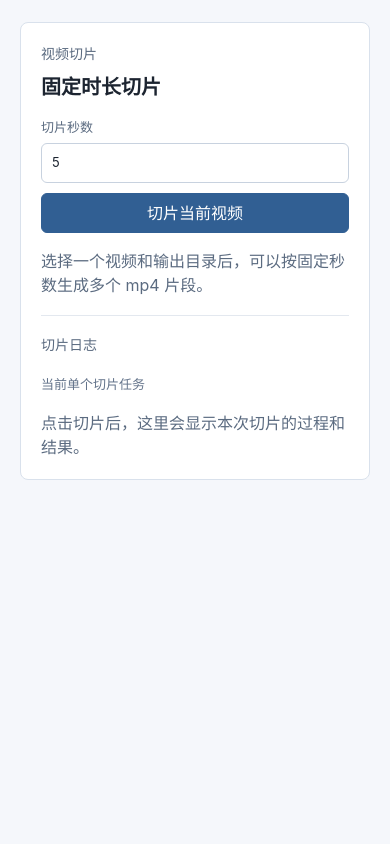
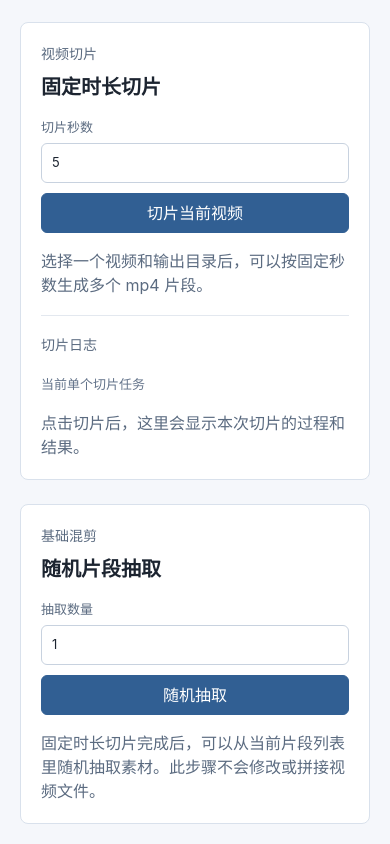
Before and after one commit to shisan3130186/local-video-remix-workbench, a Vue app: page / in a window 390 px wide. Shown: the part 1523-2367 px from the top of the page. Before the commit the page ends 2023 px from the top, so only its background shows below. Built offline with nearby package versions, Linux system fonts and the light colour scheme.

Commit message:
feat(video): add random segment selection

```diff
--- a/src/App.vue
+++ b/src/App.vue
@@ -3,6 +3,7 @@ import { convertFileSrc } from "@tauri-apps/api/core";
 import { open } from "@tauri-apps/plugin-dialog";
 import { computed, onMounted, ref } from "vue";
 import { listVideoFilesInFolder } from "./services/videoImportService";
+import { pickRandomSegments } from "./services/videoMixService";
 import {
   checkFfmpegEnvironment,
   readVideoMetadata,
@@ -38,7 +39,11 @@ const isSplitting = ref(false);
 const splitError = ref<string | null>(null);
 const splitOutputDirectory = ref<string | null>(null);
 const splitSegmentCount = ref<number | null>(null);
+const splitSegmentPaths = ref<string[]>([]);
 const splitLogs = ref<TaskLogEntry[]>([]);
+const randomPickCount = ref(1);
+const randomPickError = ref<string | null>(null);
+const randomSelectedSegments = ref<string[]>([]);
 
 const statusText = computed(() => {
   if (isChecking.value) {
@@ -149,10 +154,12 @@ async function loadVideosFromPaths(filePaths: string[]) {
 
   importedVideos.value = videos;
   selectedVideo.value = videos[0] ?? null;
+  resetSplitAndRandomState();
 }
 
 function selectVideo(video: ImportedVideo) {
   selectedVideo.value = video;
+  resetSplitAndRandomState();
 }
 
 async function selectOutputDirectory() {
@@ -218,7 +225,9 @@ async function splitSelectedVideo() {
   splitError.value = null;
   splitOutputDirectory.value = null;
   splitSegmentCount.value = null;
+  splitSegmentPaths.value = [];
   splitLogs.value = [];
+  resetRandomPickState();
 
   if (!selectedVideo.value) {
     splitError.value = "请先选择一个要切片的视频。";
@@ -250,6 +259,7 @@ async function splitSelectedVideo() {
     );
     splitOutputDirectory.value = result.outputDirectory;
     splitSegmentCount.value = result.segmentCount;
+    splitSegmentPaths.value = result.segmentPaths;
     appendSplitLog(
       `切片成功：共生成 ${result.segmentCount} 个片段，保存到 ${result.outputDirectory}`,
       "success",
@@ -261,6 +271,35 @@ async function splitSelectedVideo() {
   } finally {
     isSplitting.value = false;
   }
+}
+
+function pickSegmentsRandomly() {
+  randomPickError.value = null;
+  randomSelectedSegments.value = [];
+
+  try {
+    randomSelectedSegments.value = pickRandomSegments(
+      splitSegmentPaths.value,
+      randomPickCount.value,
+    );
+  } catch (error) {
+    randomPickError.value =
+      error instanceof Error ? error.message : String(error ?? "随机抽取失败。");
+  }
+}
+
+function resetSplitAndRandomState() {
+  splitError.value = null;
+  splitOutputDirectory.value = null;
+  splitSegmentCount.value = null;
+  splitSegmentPaths.value = [];
+  splitLogs.value = [];
+  resetRandomPickState();
+}
+
+function resetRandomPickState() {
+  randomPickError.value = null;
+  randomSelectedSegments.value = [];
 }
 
 function appendSplitLog(message: string, level: TaskLogLevel) {
@@ -314,6 +353,10 @@ function formatFileSize(fileSizeBytes: number) {
   }
 
   return `${(fileSizeBytes / 1024 / 1024).toFixed(1)} MB`;
+}
+
+function formatFileName(filePath: string) {
+  return filePath.split(/[\\/]/).pop() ?? filePath;
 }
 
 onMounted(() => {
@@ -552,6 +595,46 @@ onMounted(() => {
           </ol>
         </div>
       </section>
+
+      <section class="mix-panel" aria-label="随机片段抽取">
+        <div class="mix-panel__header">
+          <div>
+            <p class="mix-panel__label">基础混剪</p>
+            <h2>随机片段抽取</h2>
+          </div>
+          <div class="mix-panel__actions">
+            <label class="duration-field">
+              <span>抽取数量</span>
+              <input v-model.number="randomPickCount" type="number" min="1" step="1" />
+            </label>
+            <button class="primary-button" type="button" @click="pickSegmentsRandomly">
+              随机抽取
+            </button>
+          </div>
+        </div>
+
+        <p class="empty-text">
+          固定时长切片完成后，可以从当前片段列表里随机抽取素材。此步骤不会修改或拼接视频文件。
+        </p>
+
+        <p v-if="randomPickError" class="error-text">{{ randomPickError }}</p>
+        <p v-else-if="splitSegmentPaths.length > 0" class="output-path">
+          当前可抽取片段：{{ splitSegmentPaths.length }} 个
+        </p>
+
+        <div v-if="randomSelectedSegments.length > 0" class="random-result">
+          <div class="random-result__header">
+            <p class="mix-panel__label">抽取结果</p>
+            <span>共 {{ randomSelectedSegments.length }} 个片段</span>
+          </div>
+          <ol class="random-result__list">
+            <li v-for="segmentPath in randomSelectedSegments" :key="segmentPath">
+              <span>{{ formatFileName(segmentPath) }}</span>
+              <small>{{ segmentPath }}</small>
+            </li>
+          </ol>
+        </div>
+      </section>
     </section>
   </main>
 </template>
--- /dev/null
+++ b/src/services/videoMixService.ts
@@ -0,0 +1,29 @@
+export function pickRandomSegments(
+  segmentPaths: string[],
+  pickCount: number,
+): string[] {
+  if (!Number.isInteger(pickCount) || pickCount <= 0) {
+    throw new Error("随机抽取数量必须大于 0。");
+  }
+
+  if (segmentPaths.length === 0) {
+    throw new Error("请先完成一次视频切片。");
+  }
+
+  if (pickCount > segmentPaths.length) {
+    throw new Error(`抽取数量不能超过当前片段数量：${segmentPaths.length}。`);
+  }
+
+  return shuffleSegments(segmentPaths).slice(0, pickCount);
+}
+
+function shuffleSegments(segmentPaths: string[]) {
+  const shuffled = [...segmentPaths];
+
+  for (let index = shuffled.length - 1; index > 0; index -= 1) {
+    const randomIndex = Math.floor(Math.random() * (index + 1));
+    [shuffled[index], shuffled[randomIndex]] = [shuffled[randomIndex], shuffled[index]];
+  }
+
+  return shuffled;
+}
--- a/src/styles.css
+++ b/src/styles.css
@@ -329,6 +329,14 @@ h3 {
   background: #ffffff;
 }
 
+.mix-panel {
+  margin-top: 24px;
+  padding: 20px;
+  border: 1px solid #d9e1ec;
+  border-radius: 8px;
+  background: #ffffff;
+}
+
 .output-panel__header {
   display: flex;
   align-items: center;
@@ -337,6 +345,13 @@ h3 {
 }
 
 .split-panel__header {
+  display: flex;
+  align-items: center;
+  justify-content: space-between;
+  gap: 16px;
+}
+
+.mix-panel__header {
   display: flex;
   align-items: center;
   justify-content: space-between;
@@ -356,6 +371,13 @@ h3 {
   gap: 10px;
 }
 
+.mix-panel__actions {
+  display: flex;
+  align-items: end;
+  flex: 0 0 auto;
+  gap: 10px;
+}
+
 .output-panel__label {
   margin-bottom: 8px;
   color: #5b6b80;
@@ -363,6 +385,12 @@ h3 {
 }
 
 .split-panel__label {
+  margin-bottom: 8px;
+  color: #5b6b80;
+  font-size: 14px;
+}
+
+.mix-panel__label {
   margin-bottom: 8px;
   color: #5b6b80;
   font-size: 14px;
@@ -460,6 +488,54 @@ h3 {
   overflow-wrap: anywhere;
 }
 
+.random-result {
+  margin-top: 18px;
+  padding-top: 18px;
+  border-top: 1px solid #e3e8ef;
+}
+
+.random-result__header {
+  display: flex;
+  align-items: center;
+  justify-content: space-between;
+  gap: 12px;
+}
+
+.random-result__header span {
+  color: #64748b;
+  font-size: 13px;
+}
+
+.random-result__list {
+  display: grid;
+  gap: 10px;
+  margin: 12px 0 0;
+  padding: 0;
+  list-style: none;
+}
+
+.random-result__list li {
+  display: grid;
+  gap: 4px;
+  padding: 12px;
+  border: 1px solid #d9e1ec;
+  border-radius: 6px;
+  background: #f8fafc;
+}
+
+.random-result__list span {
+  color: #1c2430;
+  font-weight: 700;
+  overflow-wrap: anywhere;
+}
+
+.random-result__list small {
+  color: #64748b;
+  font-family: Consolas, "SFMono-Regular", monospace;
+  font-size: 12px;
+  overflow-wrap: anywhere;
+}
+
 @media (max-width: 720px) {
   .app-shell {
     padding: 20px;
@@ -489,11 +565,21 @@ h3 {
     flex-direction: column;
   }
 
+  .mix-panel__header {
+    align-items: stretch;
+    flex-direction: column;
+  }
+
   .output-panel__actions {
     flex-direction: column;
   }
 
   .split-panel__actions {
+    align-items: stretch;
+    flex-direction: column;
+  }
+
+  .mix-panel__actions {
     align-items: stretch;
     flex-direction: column;
   }
@@ -522,4 +608,9 @@ h3 {
   .export-log-item {
     grid-template-columns: 1fr;
   }
+
+  .random-result__header {
+    align-items: flex-start;
+    flex-direction: column;
+  }
 }
```
Also changed, not shown: 3 other files (tests, documents, lock files or other folders).
